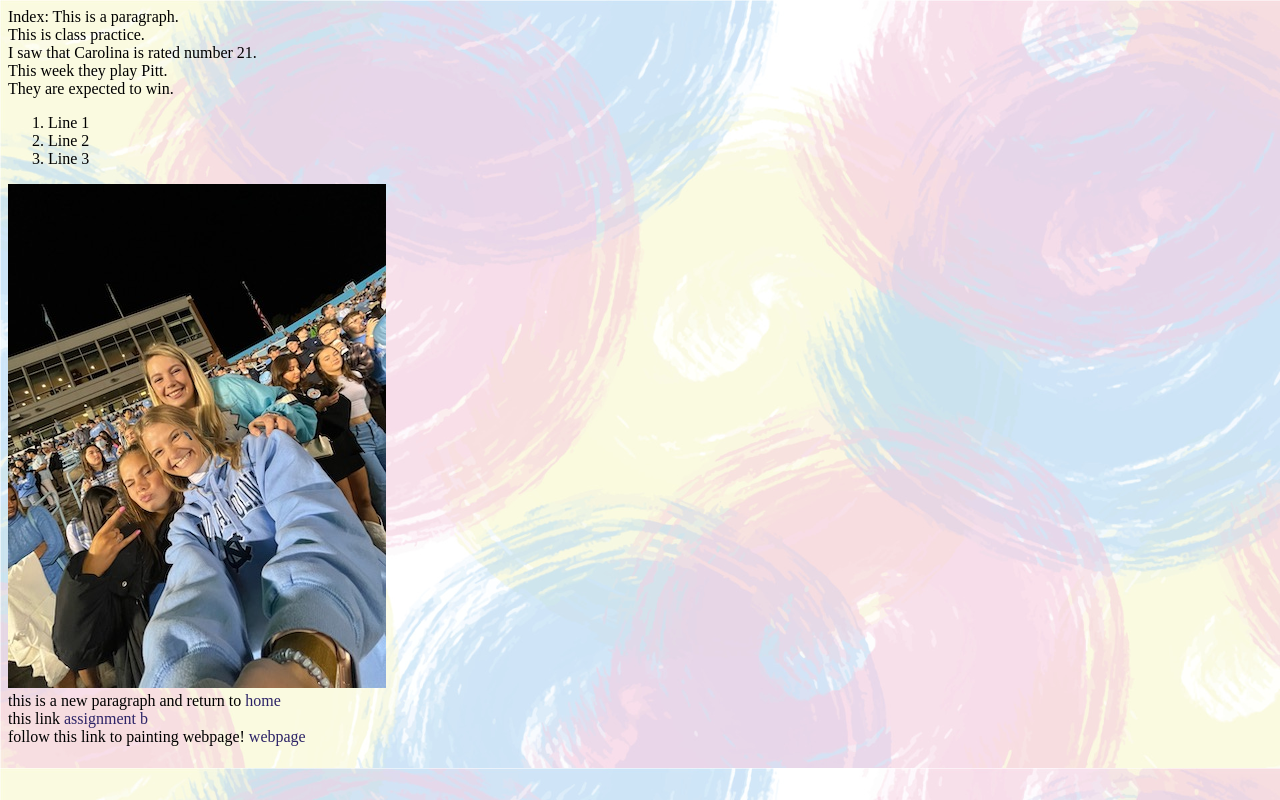
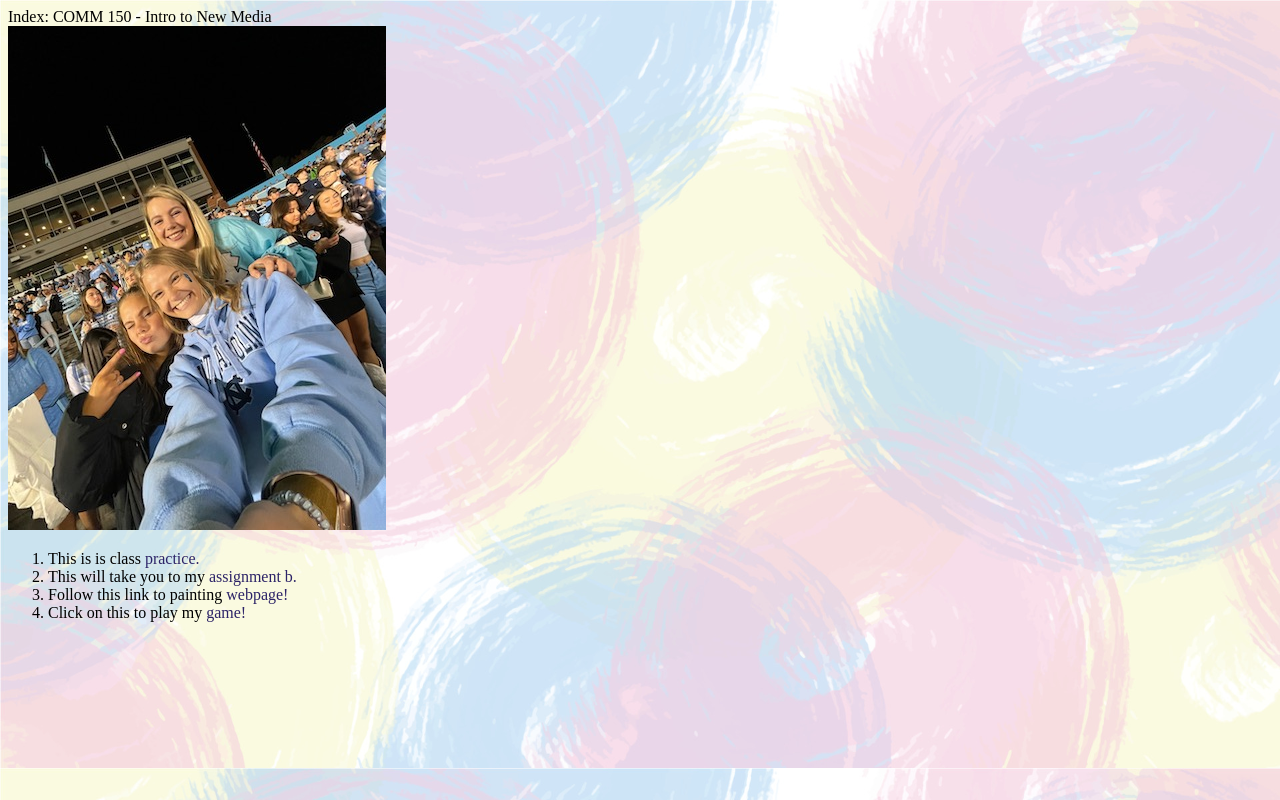
Before and after one commit to sarahtate/COMM150.github.io, a plain HTML site: page index.html in a window 1280 px wide. Drawn offline with Linux system fonts and the light colour scheme.

Commit message:
Add files via upload

```diff
--- a/index.html
+++ b/index.html
@@ -21,17 +21,16 @@
 </head>
 
 <body>
-<p1>This is a paragraph.<br> This is class practice. <br>
-    I saw that Carolina is rated number 21. <br>
-This week they play Pitt. <br> They are expected to win.</p1>
+<p1>COMM 150 - Intro to New Media</p1> <br>
+
+<img src="graphics/IMG_9980.jpeg">
 <ol>
-    <li> Line 1</li>
-    <li> Line 2</li>
-    <li> Line 3</li>
+    <li>This is is class <a href="nov1.html" target="_blank"> practice.</a></li>
+    <li>This will take you to my <a href="sarahassignmentb.html" target="_blank"> assignment b.</a></li>
+    <li>Follow this link to painting <a href="webpage.html" target="_blank"> webpage!</a></li>
+    <li>Click on this to play my <a href="Tate_finalproject.html" target="_blank"> game!</a></li>
 
 </ol>
-<img src="graphics/IMG_9980.jpeg"> <br>
-<p3>this is a new paragraph and return to <a href="nov1.html" target="_blank"> home</a> <br> this link <a href="sarahassignmentb.html" target="_blank"> assignment b</a> <br> follow this link to painting webpage! <a href="webpage.html" target="_blank"> webpage</a></p3>
 </body>
 
 </html>
```
